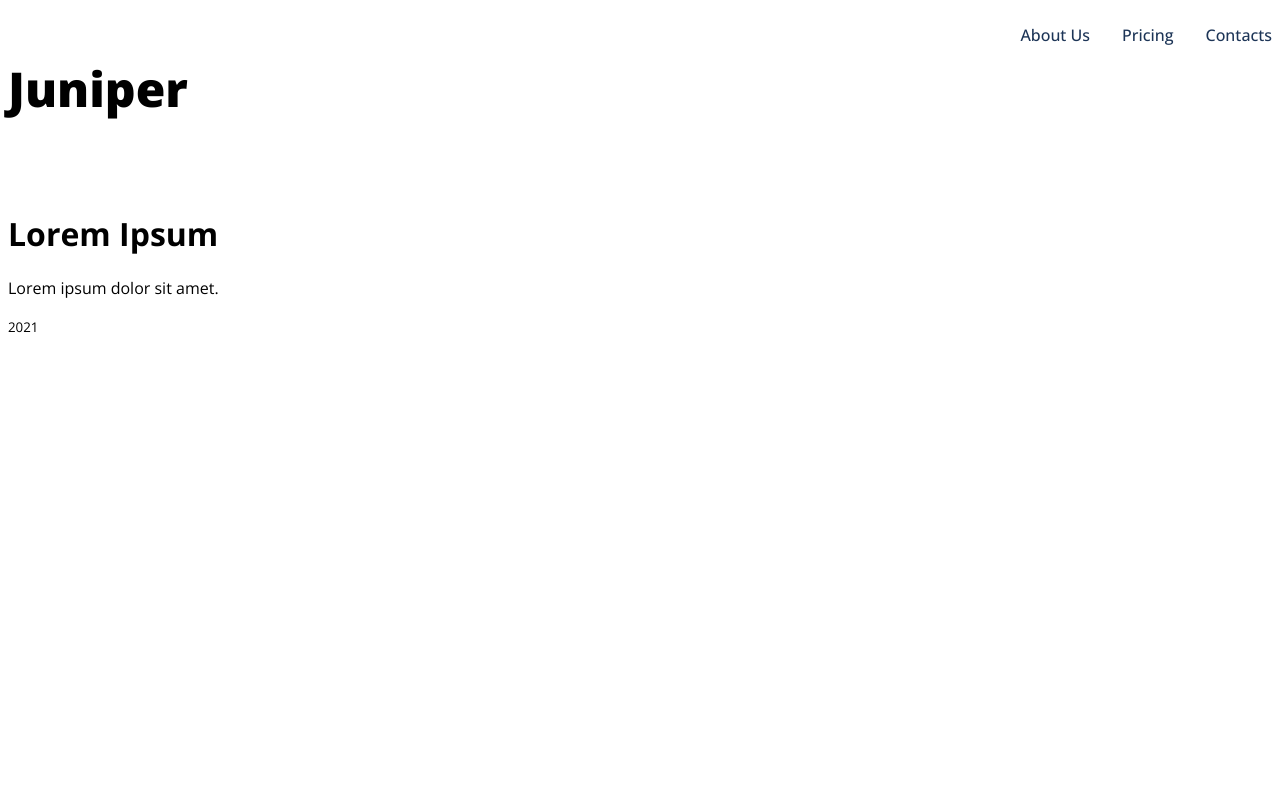
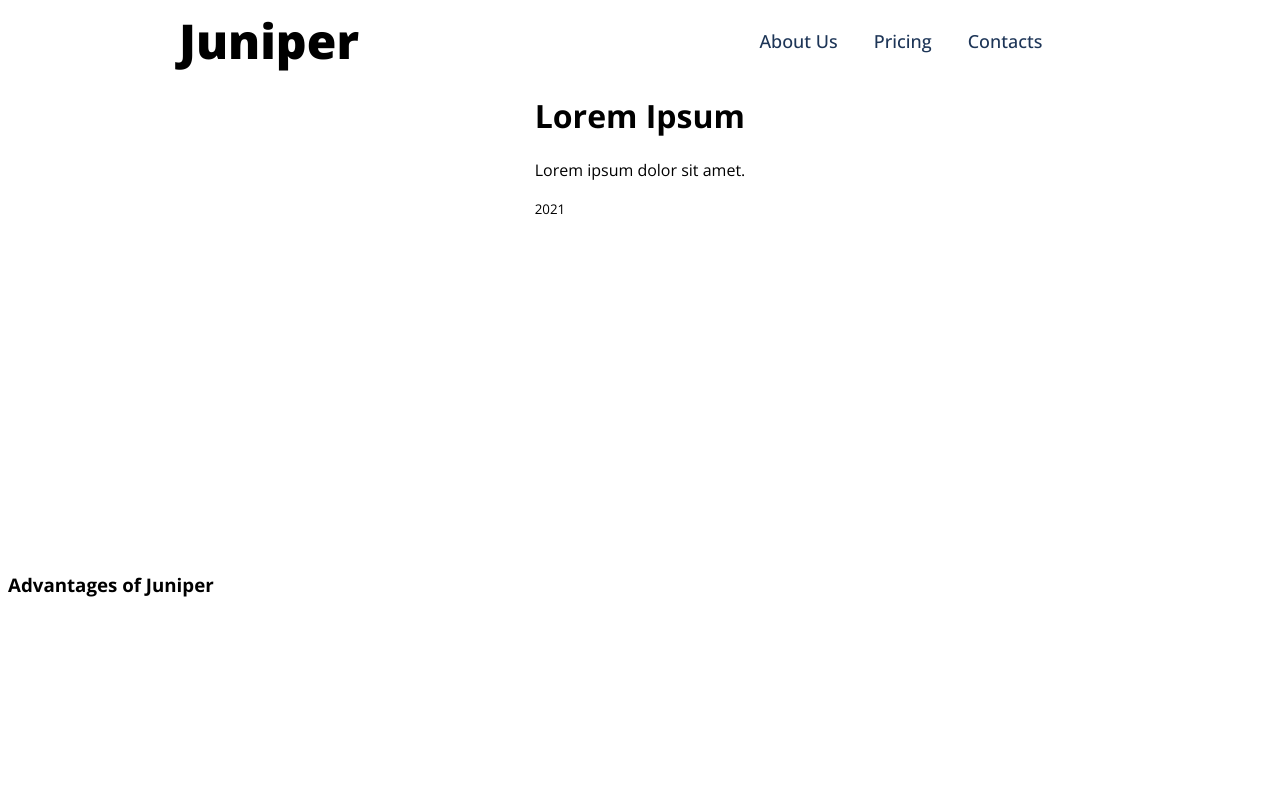
Before and after one commit to Alb33rt/test-landing-page, a plain HTML site: page index.html in a window 1280 px wide. Shown: the top 788 px of the page. Drawn offline with nearby package versions, Linux system fonts and the light colour scheme.

Commit message:
Hero Structure

```diff
--- a/index.html
+++ b/index.html
@@ -10,7 +10,7 @@
 </head>
 <body>
     <header class="header nav">
-        <h3 class="nav-title">Juniper</h3>
+        <div class="nav-title">Juniper</div>
         <ul class="nav-link">
             <li class="nav-link-item"><a href="#">About Us</a></li>
             <li class="nav-link-item"><a href="#">Pricing</a></li>
--- a/styles/styles.css
+++ b/styles/styles.css
@@ -16,11 +16,6 @@ body {
     display: flex;
     flex-direction: column;
     background-color: #ffffff;
-    height: 100vh;
-}
-
-.header {
-    display: flex;
 }
 
 .header, .footer {
@@ -30,7 +25,9 @@ body {
 /* NAVBAR */
 
 .nav {
-    justify-content: space-between;
+    display: flex;
+    justify-content: space-around;
+    align-items: center;
 }
 
 .nav .nav-title {
@@ -42,13 +39,16 @@ body {
     display: flex;
     list-style-type: none;
     gap: 2em;
+    flex: 0 0 400px;
+
+    justify-content: center;
+    align-items: center;
 
     font-weight: 500;
-}
+    font-size: 18px;
 
-.nav-link-item {
-    padding: 0px;
-    margin: 0px;
+    padding: 0;
+    margin: 0;
 }
 
 .nav-link-item a {
@@ -67,6 +67,8 @@ body {
     height: 5em;
 }
 
+/* MAIN CONTENT */
+
 .content {
     display: flex;
     flex-direction: column;
@@ -74,9 +76,14 @@ body {
     flex-grow: 1;
 }
 
-.hero {
-    height: 70vh;
+.intro {
+    display: flex;
+    justify-content: center;
+    height: 60vh;
 }
+
+/* .hero {
+} */
 
 .info, .quote {
     height: 40vh;
```
